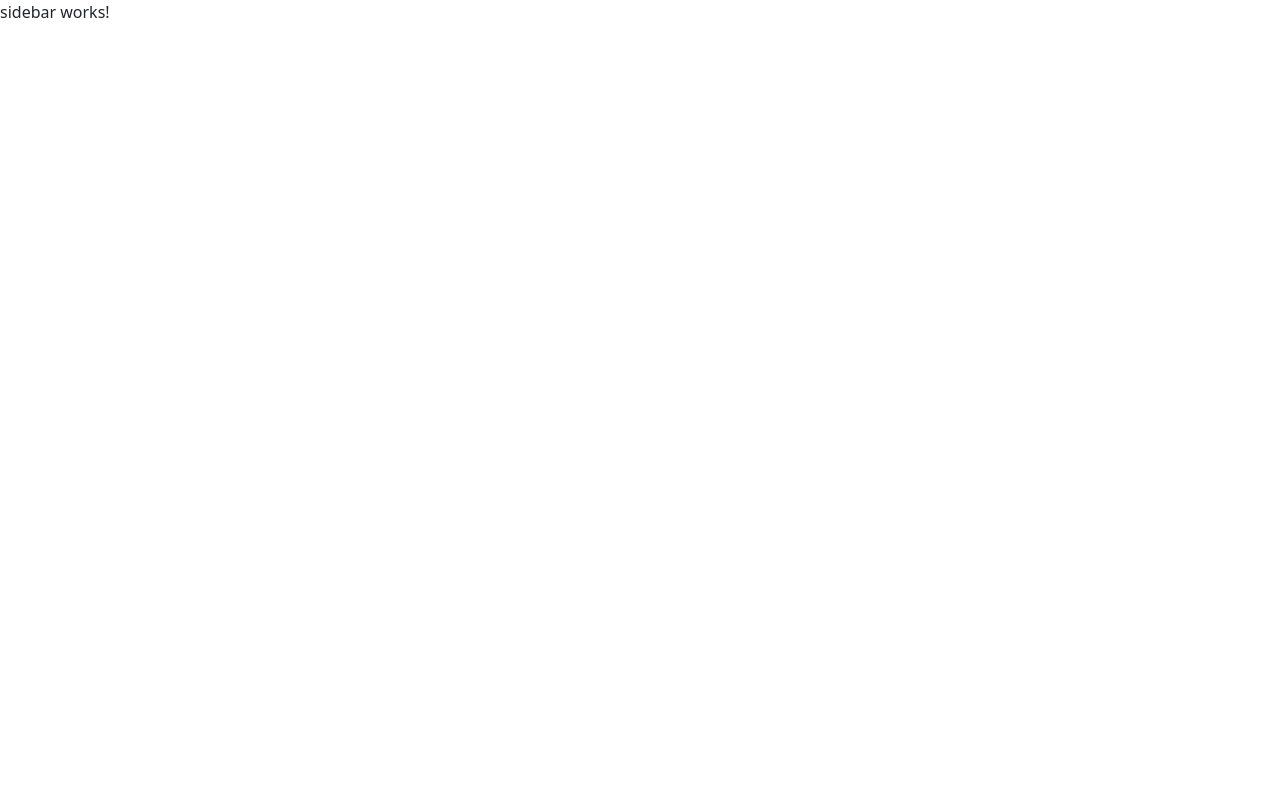
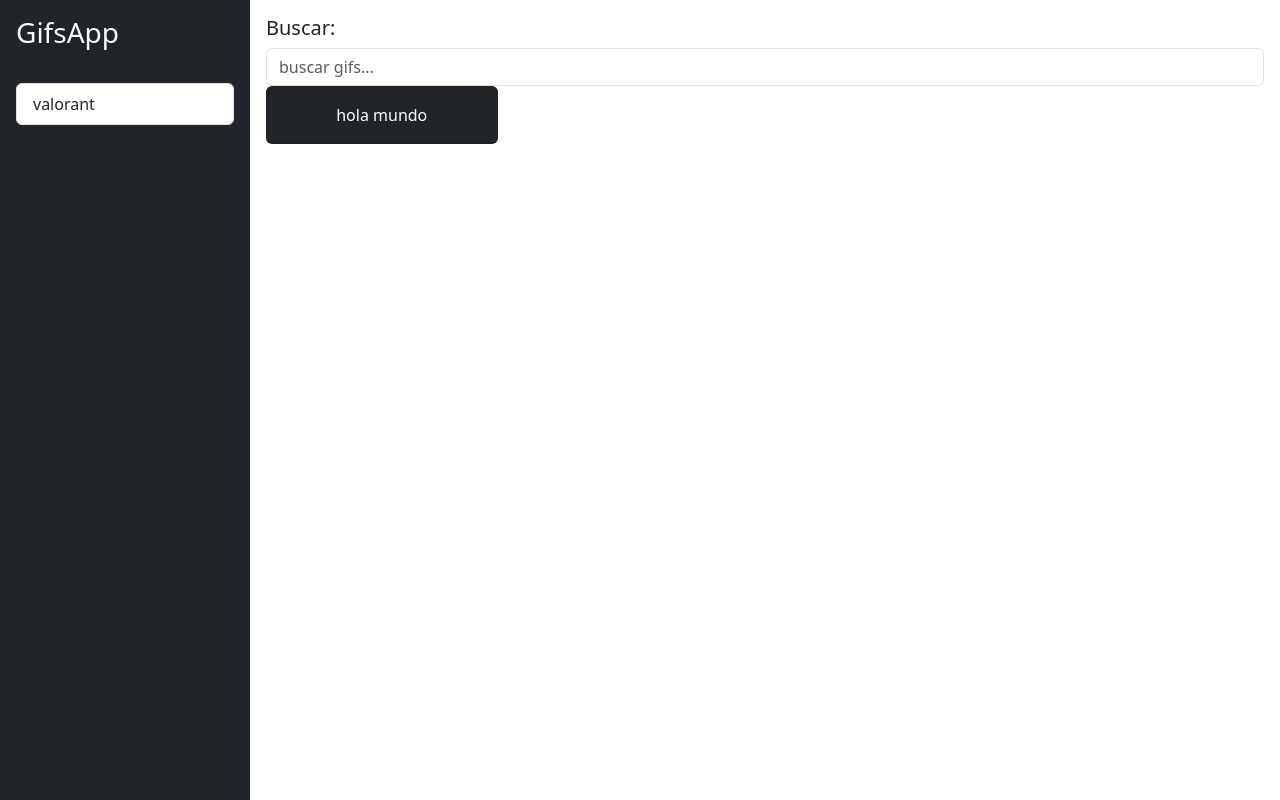
Before and after one commit to ITZUK1/GIFS-APP, an Angular app in the folder proyecto/: page / in a window 1280 px wide. Built offline with nearby package versions, Linux system fonts and the light colour scheme.

Commit message:
pagina funcionando

```diff
--- a/proyecto/src/app/app.component.html
+++ b/proyecto/src/app/app.component.html
@@ -1,5 +1,7 @@
 <div class="d-flex">
         <!--sidebar-->
         <Shared-sidebar></Shared-sidebar>
+        <!--home page-->
+        <gifs-home-page class="flex-fill"></gifs-home-page>
 
 </div>
--- /dev/null
+++ b/proyecto/src/app/gifs/components/carlist/carlist.component.html
@@ -0,0 +1,20 @@
+<div class="row">
+
+    <div class="col-md-3 col-sm-6">
+        <div class=" card mb-2 text-center bg-dark">
+
+            <!--TODO: crear imagen-->
+
+            <div class="card-body text-white">
+                <p class="card-text">
+                    hola mundo
+                </p>
+            </div>
+
+
+        </div>
+    </div>
+
+
+
+</div>
--- /dev/null
+++ b/proyecto/src/app/gifs/components/search-box/search-box.component.ts
@@ -0,0 +1,19 @@
+import { Component,   } from "@angular/core";
+
+
+@Component({
+    selector:'gifs-search-box',
+    template:`<h5>Buscar:</h5>
+    <input type="text"
+    class="form-control"
+    placeholder="buscar gifs..."
+    >
+
+    `
+})
+
+export class SearchBoxComponent {
+    constructor() {}
+
+
+}
--- /dev/null
+++ b/proyecto/src/app/gifs/pages/home/home-page.component.html
@@ -0,0 +1,13 @@
+<div class="row p-3">
+    <div class="col-12">
+        <!--busqueda-->
+        <gifs-search-box></gifs-search-box>
+    </div>
+
+    <div class="col-12" pt-2>
+            <!--listado-gifs-->
+            <gifs-card-list></gifs-card-list>
+    </div>
+
+
+</div>
--- a/proyecto/src/app/shared/components/sidebar/sidebar.component.css
+++ b/proyecto/src/app/shared/components/sidebar/sidebar.component.css
@@ -0,0 +1,4 @@
+#sidebar{
+    height: 100vh;
+    width: 250px;
+}
--- a/proyecto/src/app/shared/components/sidebar/sidebar.component.html
+++ b/proyecto/src/app/shared/components/sidebar/sidebar.component.html
@@ -1 +1,18 @@
-<p>sidebar works!</p>
+<div class="bg-dark border-right p-3" id="sidebar">
+    <h3 class="text-light">GifsApp</h3>
+    <hr>
+
+    <div class="list-group list-reset">
+        <button class="list-group-item list-group-item-action">
+            valorant
+        </button>
+    </div>
+
+
+
+
+
+
+
+
+</div>
```
Also changed, not shown: proyecto/src/app/gifs/components/carlist/carlist.component.ts (added, +9 -0 lines), proyecto/src/app/gifs/gifs.module.ts (+12 -1 lines), proyecto/src/app/gifs/pages/home/home-page.component.ts (added, +9 -0 lines).
